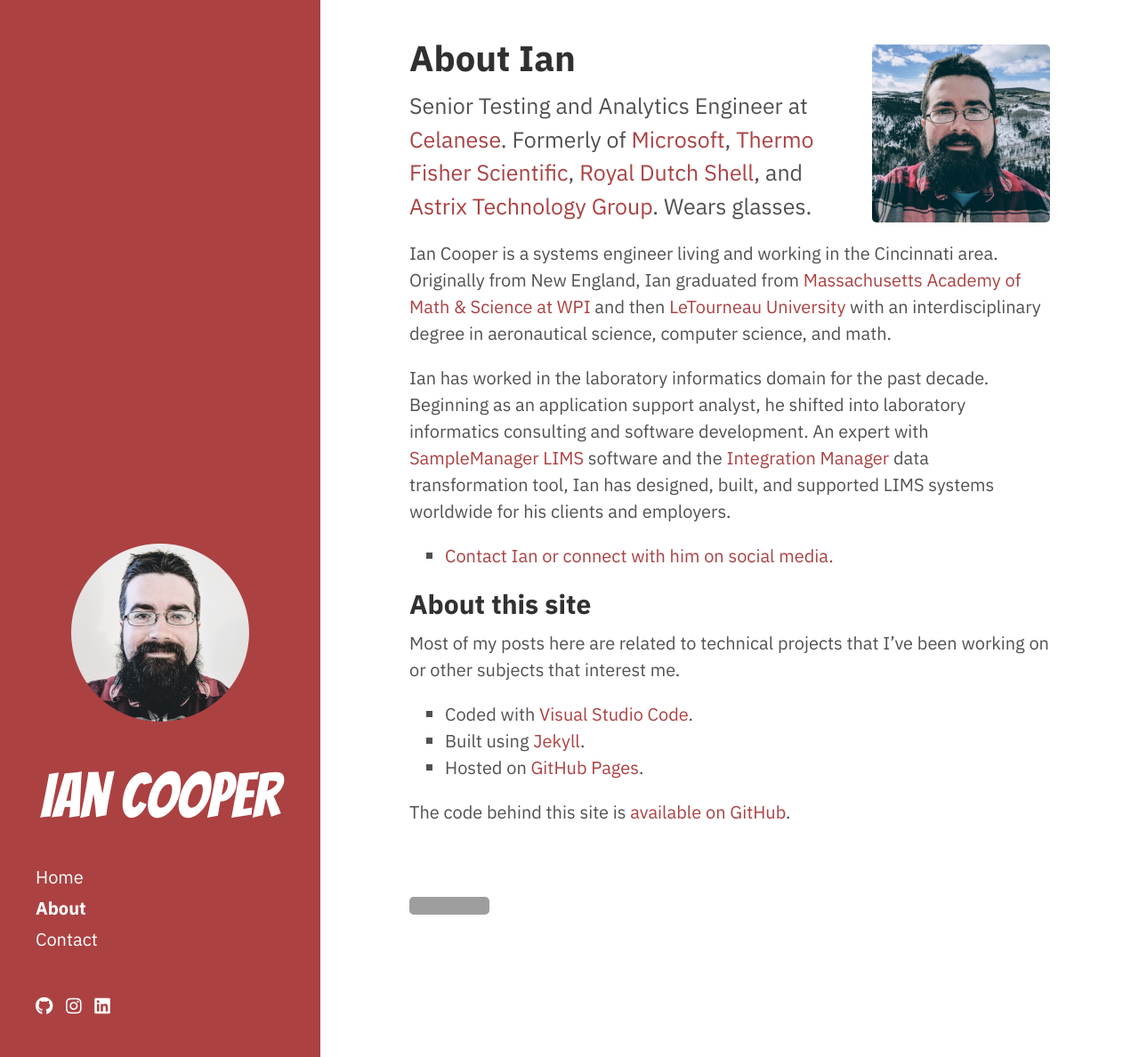
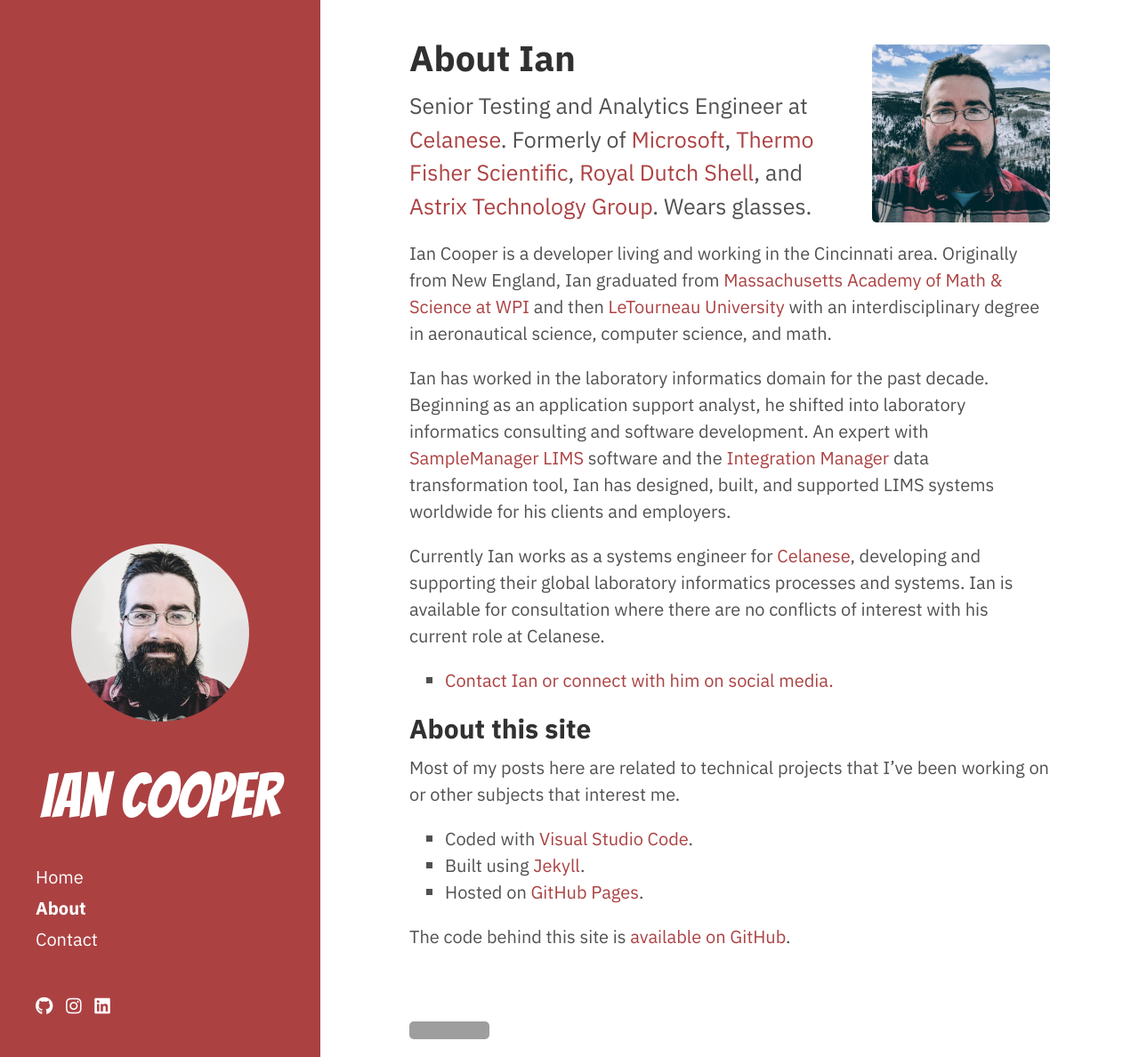
Before and after one commit to icooper/icooper.github.io, a Jekyll site: the page built from about.md, in a window 1280 px wide and 1188 px high. Shown: the whole window at 89% size. Built offline with Jekyll 4.4.1, drawn with Linux system fonts in a browser that asks for light colours; nearby versions of some CDN libraries; grey boxes are pictures that could not be loaded.

Commit message:
more about

```diff
--- a/about.md
+++ b/about.md
@@ -17,9 +17,11 @@
   Wears glasses.
 </p>
 
-Ian Cooper is a systems engineer living and working in the Cincinnati area. Originally from New England, Ian graduated from [Massachusetts Academy of Math &amp; Science at WPI](https://massacademy.org) and then [LeTourneau University](https://www.letu.edu) with an interdisciplinary degree in aeronautical science, computer science, and math.
+Ian Cooper is a developer living and working in the Cincinnati area. Originally from New England, Ian graduated from [Massachusetts Academy of Math &amp; Science at WPI](https://massacademy.org) and then [LeTourneau University](https://www.letu.edu) with an interdisciplinary degree in aeronautical science, computer science, and math.
 
 Ian has worked in the laboratory informatics domain for the past decade. Beginning as an application support analyst, he shifted into laboratory informatics consulting and software development. An expert with [SampleManager LIMS](https://www.thermofisher.com/order/catalog/product/INF-11000) software and the [Integration Manager](https://www.thermofisher.com/order/catalog/product/INF-25000) data transformation tool, Ian has designed, built, and supported LIMS systems worldwide for his clients and employers.
+
+Currently Ian works as a systems engineer for [Celanese](https://www.celanese.com), developing and supporting their global laboratory informatics processes and systems. Ian is available for consultation where there are no conflicts of interest with his current role at Celanese.
 
 * [Contact Ian or connect with him on social media.](/contact.html)
 
```
